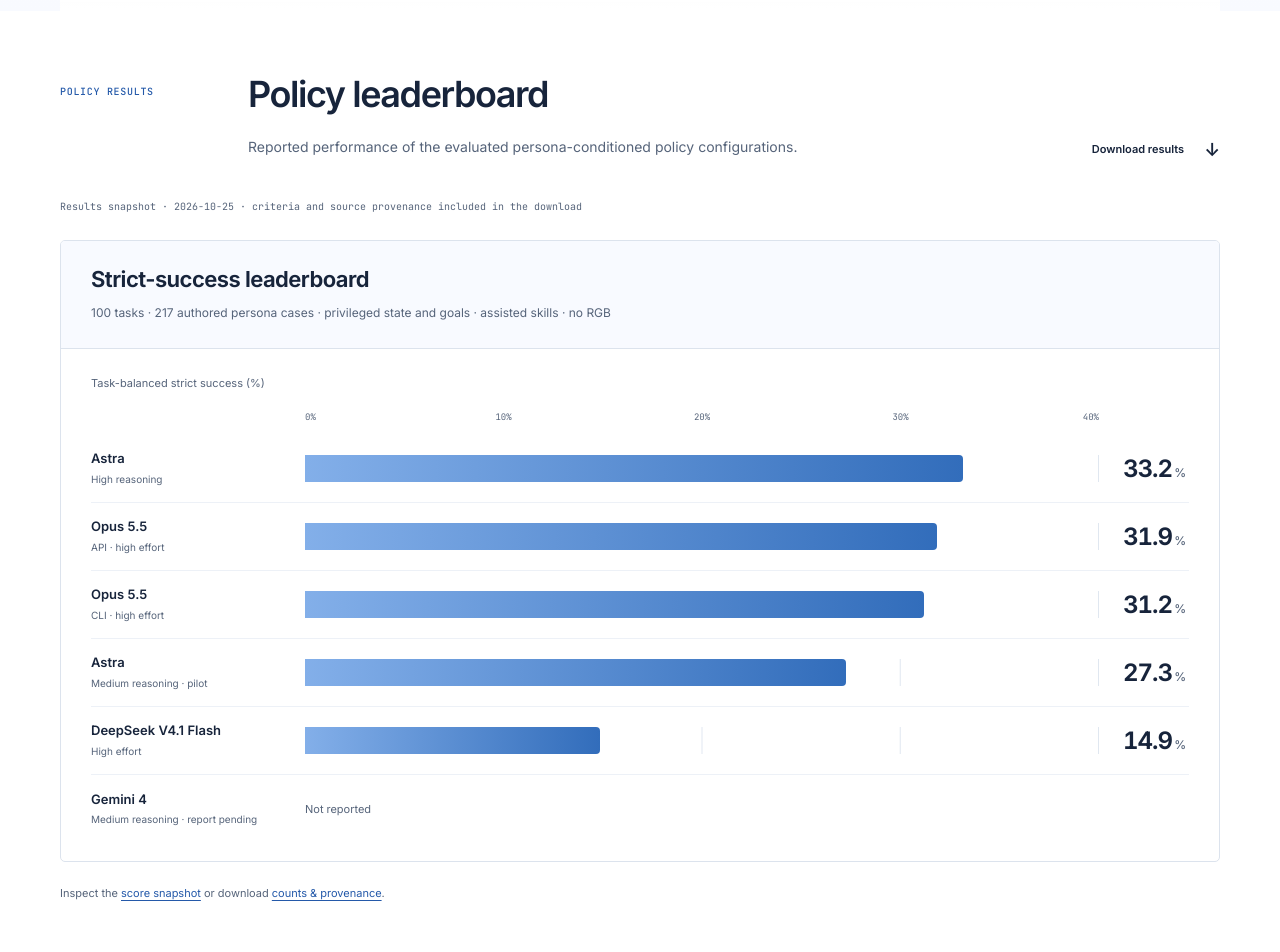
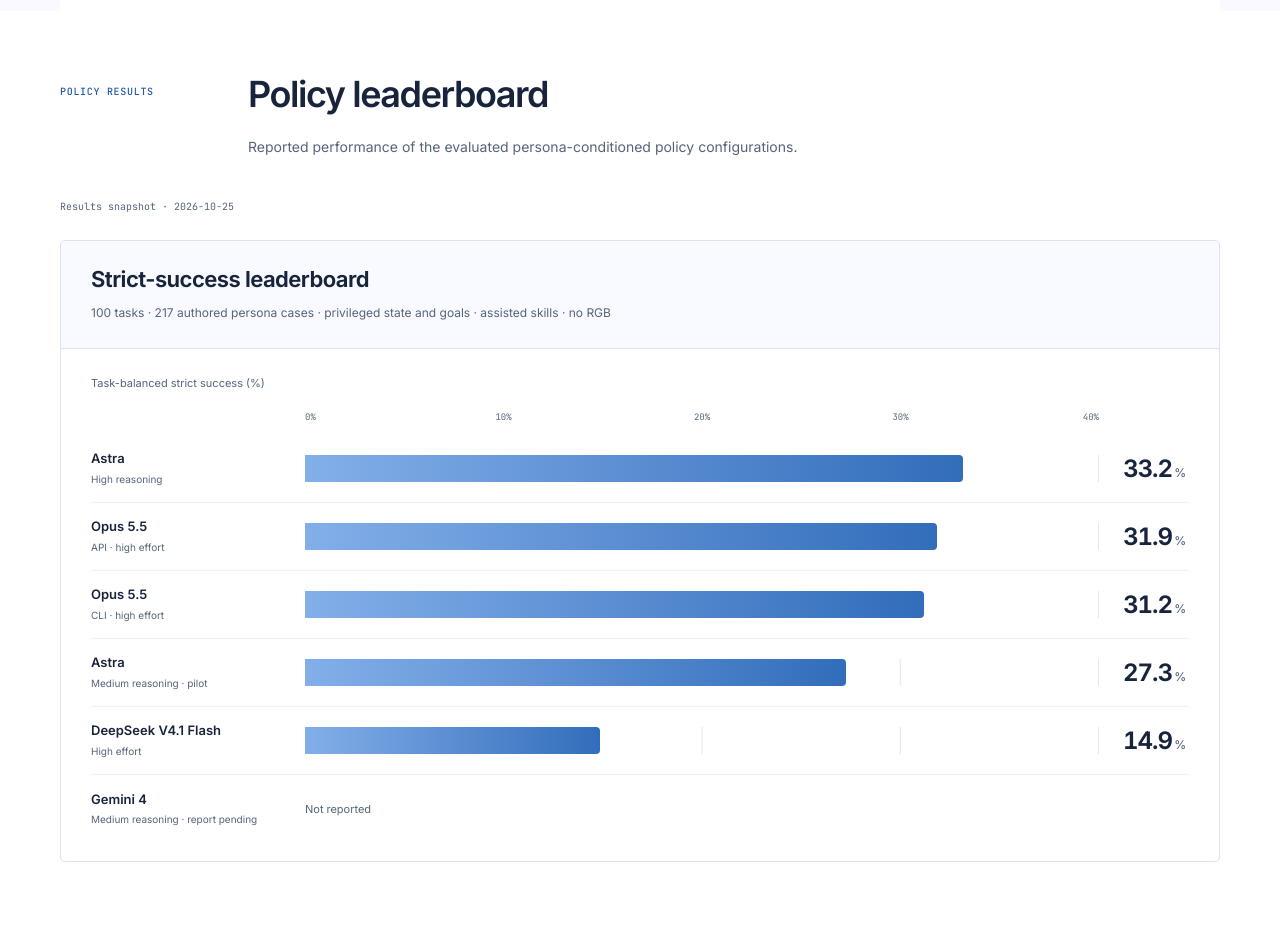
Before and after one commit to HHD000EXE/PersonaRobotBench-website, a website: page index.html in a window 1280 px wide. Shown: the part 1460-2412 px from the top of the page. Drawn offline with Linux system fonts and the light colour scheme.

Commit message:
Remove leaderboard download options
Remove the Download results button and score snapshot/counts-and-provenance sentence. Remove the corresponding status, no-JavaScript, and error-fallback download prompts while keeping the leaderboard's data fetches and underlying result files intact.

Update existing interaction assertions for the simpler presentation. All 29 tests pass; source verification, static build, and deployment-file verification pass.

```diff
--- a/app.js
+++ b/app.js
@@ -276,7 +276,7 @@
         '<span class="visually-hidden">. Scale: 0 to ' + axisMax + ' percent.</span></figcaption><div class="leaderboard-chart-axis" aria-hidden="true"><div class="leaderboard-axis-track">' + tickMarkup + '</div></div><ol class="leaderboard-bars" role="list" aria-label="Policies ranked by ' + escape(board.metric) + '">' + chartRows +
         '</ol></figure></section>';
     }).join("");
-    $("#leaderboard-status").textContent = "Results snapshot" + (data.updated ? " · " + data.updated : "") + " · criteria and source provenance included in the download";
+    $("#leaderboard-status").textContent = "Results snapshot" + (data.updated ? " · " + data.updated : "");
   }
 
   async function loadLeaderboard() {
@@ -287,7 +287,7 @@
       return true;
     } catch {
       $("#leaderboard-status").textContent = "The leaderboard is unavailable.";
-      $("#leaderboard-boards").innerHTML = '<div class="empty-state"><p>Try again later, or read the <a href="data/leaderboard.json">downloadable results snapshot</a>.</p></div>';
+      $("#leaderboard-boards").innerHTML = '<div class="empty-state"><p>Try again later.</p></div>';
       return false;
     }
   }
--- a/index.html
+++ b/index.html
@@ -48,11 +48,10 @@
       <div class="stats-strip wrap"><div><strong>100<span>↗</span></strong><p>task environments</p></div><div><strong>217<span>↗</span></strong><p>authored persona cases</p></div><div><strong>G1<span>↗</span></strong><p>Unitree humanoid platform</p></div><div><strong>Isaac Sim<span>↗</span></strong><p>physics-based evaluation</p></div></div>
     </section>
     <section id="leaderboard" class="leaderboard-section section-pad wrap" aria-labelledby="leaderboard-title">
-      <div class="section-heading"><p class="eyebrow">POLICY RESULTS</p><div><h2 id="leaderboard-title">Policy leaderboard</h2><p id="leaderboard-description">Reported policy evaluations, with scoring criteria and coverage shown alongside each result.</p></div><a class="text-link" href="data/leaderboard.json" download>Download results <span aria-hidden="true">↓</span></a></div>
+      <div class="section-heading"><p class="eyebrow">POLICY RESULTS</p><div><h2 id="leaderboard-title">Policy leaderboard</h2><p id="leaderboard-description">Reported policy evaluations, with scoring criteria and coverage shown alongside each result.</p></div></div>
       <p id="leaderboard-status" class="leaderboard-status mono" role="status">Loading evaluation results…</p>
       <div id="leaderboard-boards" class="leaderboard-boards" aria-live="polite"></div>
-      <p class="leaderboard-downloads">Inspect the <a href="data/leaderboard.json" download>score snapshot</a> or download <a href="data/leaderboard-results.json" download>counts &amp; provenance</a>.</p>
-      <noscript><p>Read the <a href="data/leaderboard.json">downloadable results snapshot</a> for policy scores, settings and source provenance.</p></noscript>
+      <noscript><p>Enable JavaScript to view the policy leaderboard.</p></noscript>
     </section>
     <section id="overview" class="overview section-pad wrap" aria-labelledby="overview-title">
       <div class="section-heading"><p class="eyebrow">01 / THE IDEA</p><div><h2 id="overview-title">One task, multiple valid outcomes.</h2><p>“Bring me a drink” is one task.<br>What makes it right depends on who's asking.</p></div></div>
```
Also changed, not shown: tests/site.test.cjs (+5 -3 lines).
